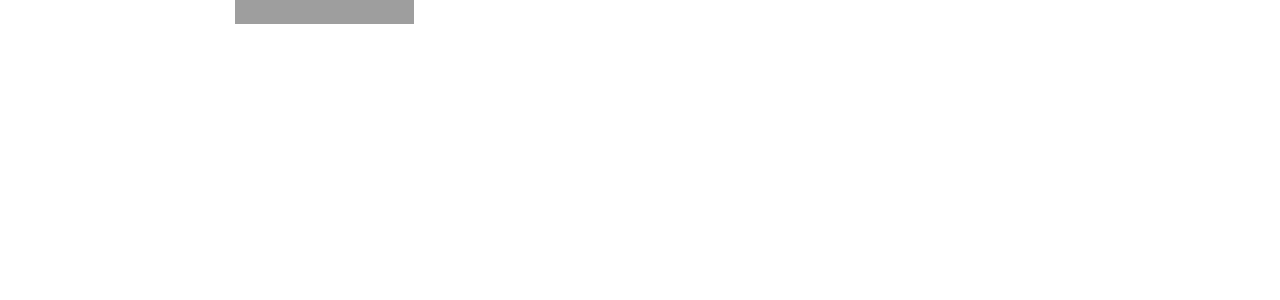
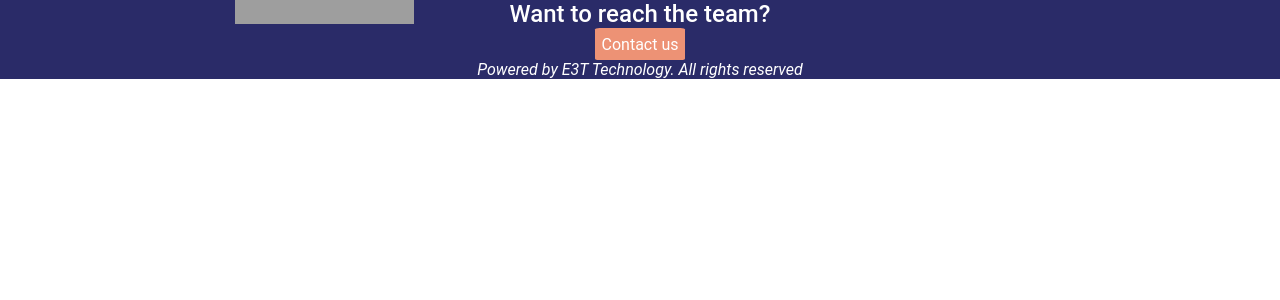
Before and after one commit to BohdanZakusylo/E3T, a PHP site: page /index.php in a window 1280 px wide. Shown: the part 120-420 px from the top of the page. Run offline with PHP 8.4, Linux system fonts and the light colour scheme; grey boxes are pictures that could not be loaded.

Commit message:
Added the footer

```diff
--- a/app/public/components/footer.php
+++ b/app/public/components/footer.php
@@ -1 +1,7 @@
-<!--Conatins the footer part-->
+<footer>
+    <h2>Want to reach the team?</h2>
+    <div id="contact_us">Contact us</div>
+    <h4>Powered by E3T Technology. All rights reserved</h4>
+</footer>
+</body>
+</html>
--- a/app/public/css/global.css
+++ b/app/public/css/global.css
@@ -46,5 +46,33 @@ a{
     display:flex;
     align-items: center;
     justify-content: center;
+}
 
+footer{
+    background-color: #2A2B68;
+    color: white;
+    display: flex;
+    flex-direction: column;
+    align-items: center;
+    font-family: Roboto;
 }
+
+#contact_us{
+    background-color:#ED9275;
+    width: 7vw;
+    height: 4vh;
+    display:flex;
+    align-items: center;
+    justify-content: center;
+    border-radius: 5%;
+    font-size: 2vh;
+}
+
+footer h2{
+    font-weight: 500;
+}
+
+footer h4{
+    font-style: italic;
+    font-weight: 400;
+}
```
Also changed, not shown: 1 other file.
